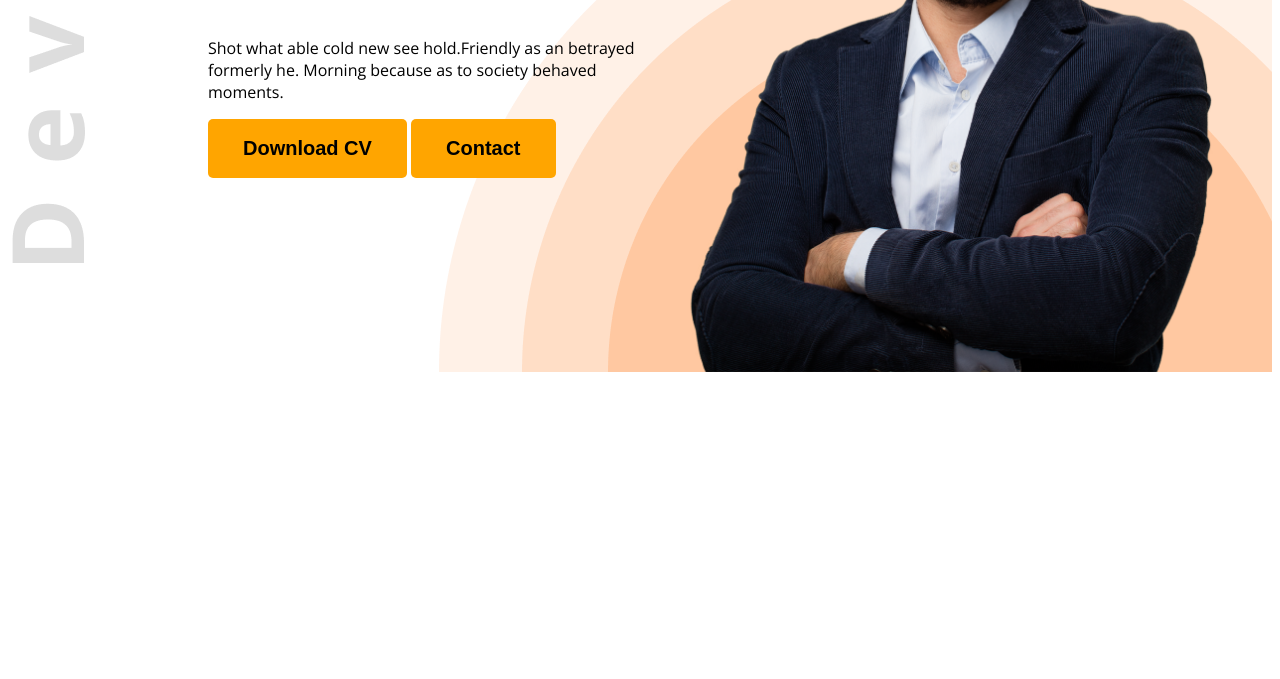
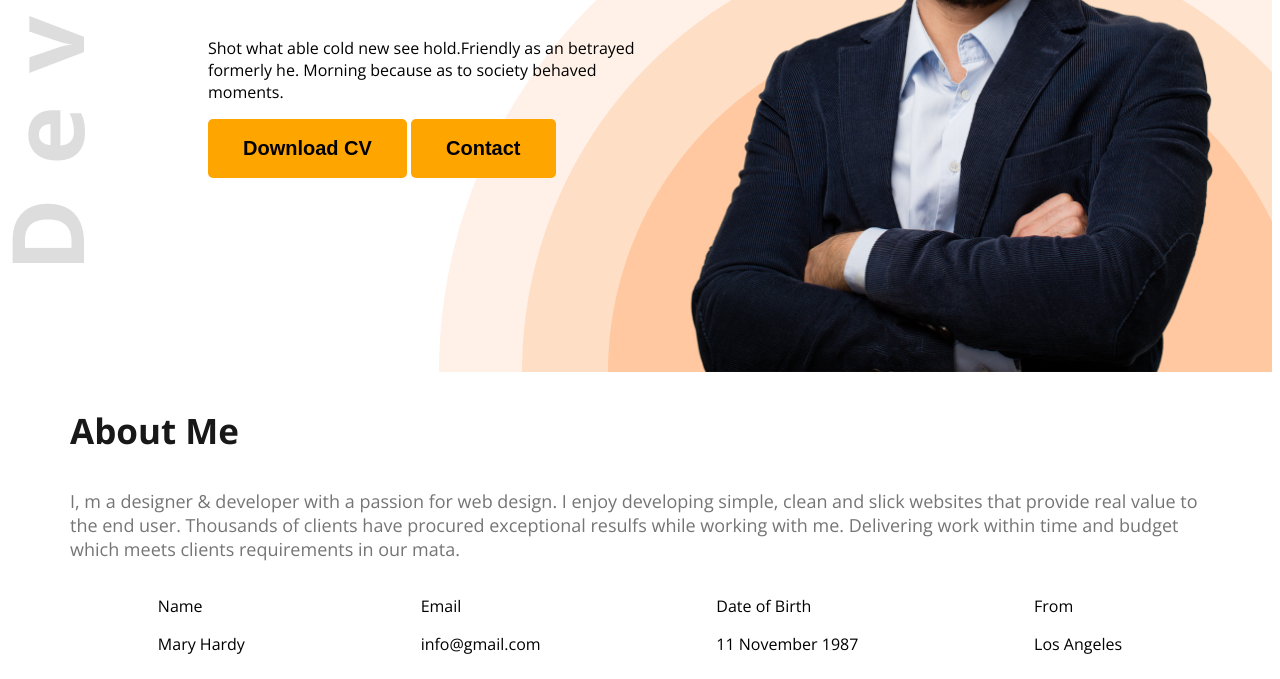
Before and after one commit to Tahsin2843/web-dev-portfolio, a plain HTML site: page index.html in a window 1280 px wide. Shown: the part 550-1229 px from the top of the page. Before the commit the page ends 930 px from the top, so only its background shows below. Drawn offline with nearby package versions, Linux system fonts and the light colour scheme.

Commit message:
main section added

```diff
--- a/index.html
+++ b/index.html
@@ -38,6 +38,30 @@
 
     <main>
 
+        <section class="about">
+            <h3 class="section-title">About Me</h3>
+            <p class="section-description">
+                I, m a designer & developer with a passion for web design. I enjoy developing simple, clean and slick websites that provide real value to the end user. Thousands of clients have procured exceptional resulfs while working with me. Delivering work within time and budget which meets clients requirements in our mata.
+            </p>
+        </section>
+        <div class="about-items">
+            <div class="about-item">
+                <p class="item-title">Name</p>
+                <p class="item-descrption">Mary Hardy</p>
+            </div>
+            <div class="about-item">
+                <p class="item-title">Email</p>
+                <p class="item-descrption">info@gmail.com</p>
+            </div>
+            <div class="about-item">
+                <p class="item-title">Date of Birth</p>
+                <p class="item-descrption">11 November 1987</p>
+            </div>
+            <div class="about-item">
+                <p class="item-title">From</p>
+                <p class="item-descrption">Los Angeles</p>
+            </div>
+        </div>
     </main>
 
     <footer>
--- a/styles/portfolio.css
+++ b/styles/portfolio.css
@@ -66,3 +66,31 @@ nav ul li{
 .banner-content{
     max-width: 580px;
 }
+
+/* main */
+main{
+    margin: 0px auto;
+    width: 1140px;
+
+}
+.aobut{
+    background-color: #FFF8F3;
+    padding: 130px 150px;
+}
+.section-title{
+    font-size: 35px;
+    font-weight: bold;
+    color: #181818;
+}
+.section-description{
+    font-size: 18px;
+    color: #757575;
+}
+/* about items styles */
+.about-items{
+    display: flex;
+    align-items: center;
+    /* margin: 40px auto; */
+    justify-content: space-around;
+    /* padding: 40px auto; */
+}
```
